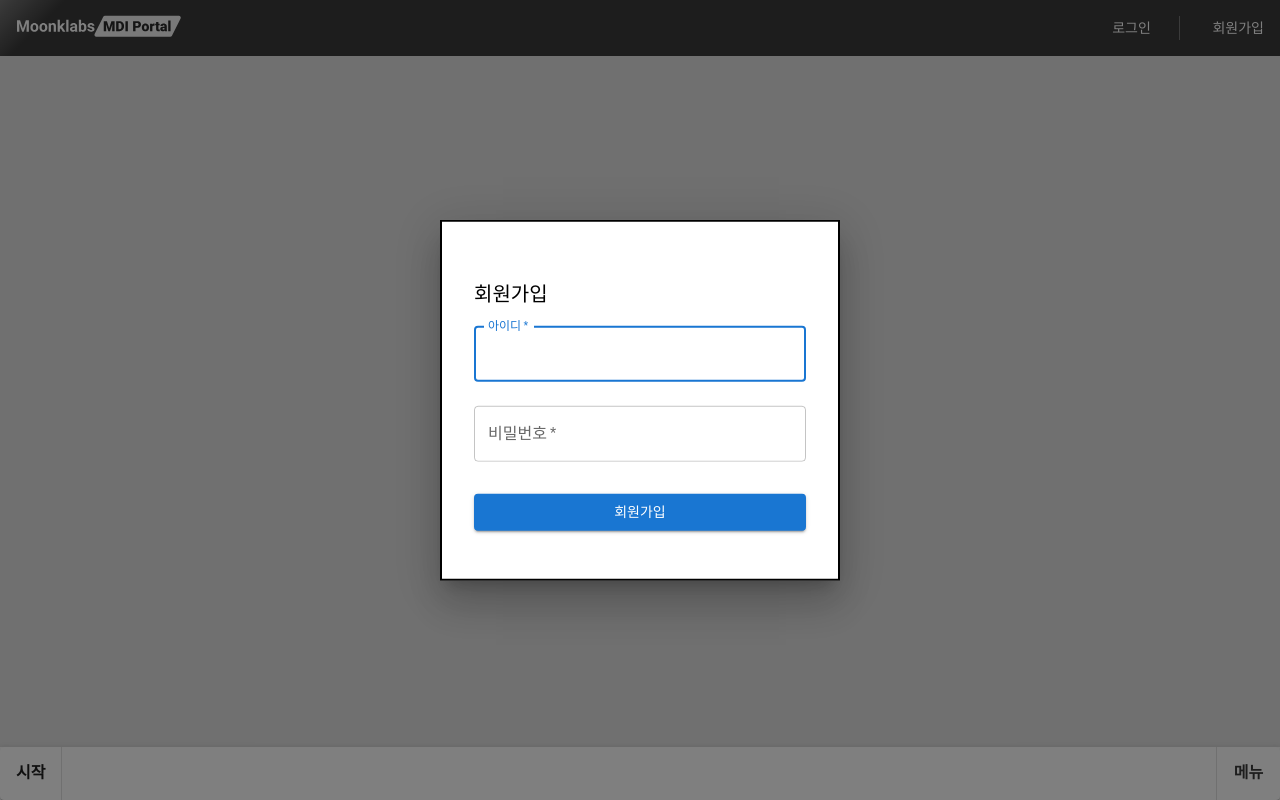
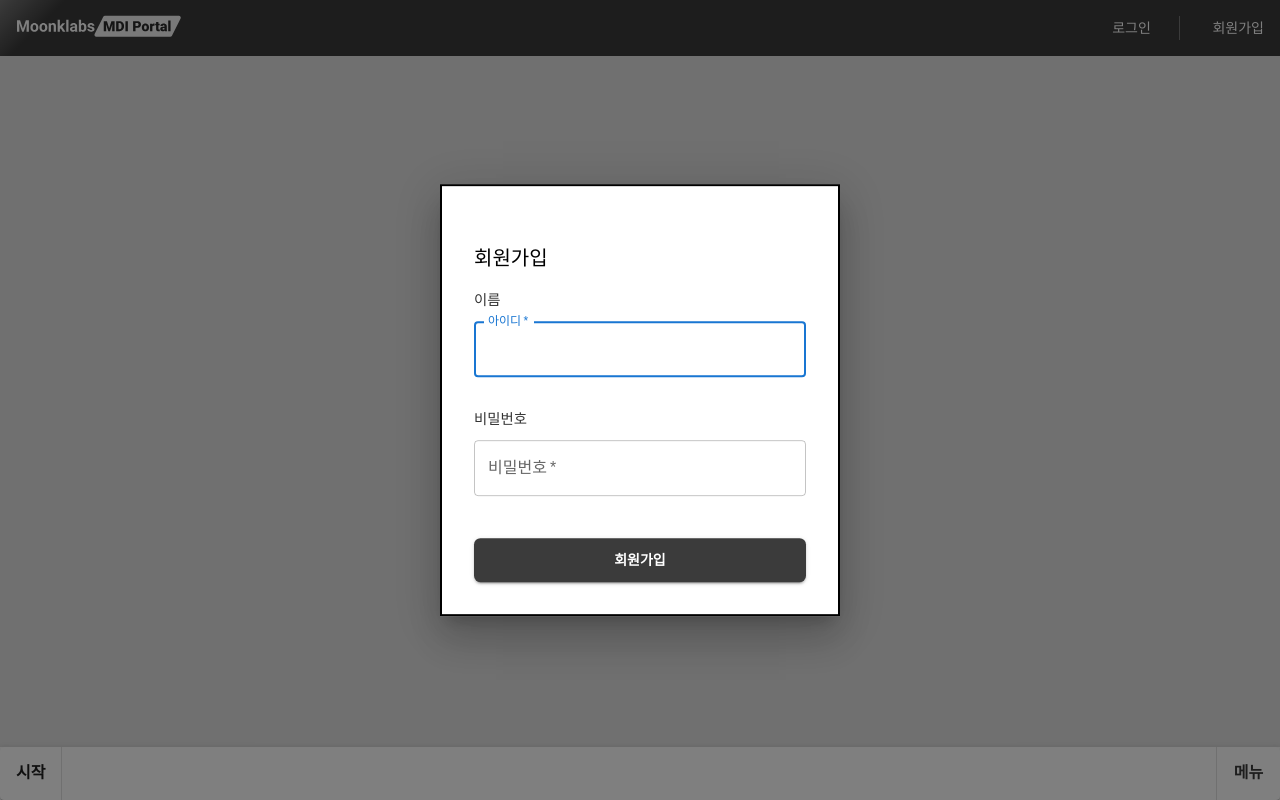
Before and after one commit to moonklabs/mdi-portal-lsm-study, a React (Create React App) app in the folder mdi-react/: page / in a window 1280 px wide. Both pictures are taken after a click on the button "회원가입". Built offline with nearby package versions, Linux system fonts and the light colour scheme; a web font is replaced by a local one.

Commit message:
refactor: 공통 스타일 분리

```diff
--- a/mdi-react/src/compnents/modal/LoginModal.jsx
+++ b/mdi-react/src/compnents/modal/LoginModal.jsx
@@ -1,7 +1,13 @@
 import React, { useState } from 'react';
 import { useDispatch, useSelector } from 'react-redux';
-import { TextField, Button, Box, Typography, Alert } from '@mui/material';
+import { Box, Typography, Alert } from '@mui/material';
 import { signIn } from '../../features/auth/authSlice';
+import {
+  FormFieldTitle,
+  FormSubmitButton,
+  FormTextBox,
+  FormTextField,
+} from '../../style/FormStyled';
 
 const LoginModal = ({ onClose }) => {
   const [formData, setFormData] = useState({ username: '', password: '' });
@@ -26,9 +32,11 @@ const LoginModal = ({ onClose }) => {
   };
 
   return (
-    <Box component="form" onSubmit={handleSubmit} sx={{ mt: 3 }}>
+    <Box component="form" onSubmit={handleSubmit} sx={{ border: 'none' }}>
       <Typography variant="h6">로그인</Typography>
-      <TextField
+      <FormTextBox>
+        <FormFieldTitle variant="body1">이름</FormFieldTitle>
+        <FormTextField
           margin="normal"
           required
           fullWidth
@@ -39,7 +47,10 @@ const LoginModal = ({ onClose }) => {
           autoFocus
           onChange={handleChange}
         />
-      <TextField
+      </FormTextBox>
+      <FormTextBox>
+        <FormFieldTitle variant="body1">비밀번호</FormFieldTitle>
+        <FormTextField
           margin="normal"
           required
           fullWidth
@@ -50,16 +61,16 @@ const LoginModal = ({ onClose }) => {
           autoComplete="current-password"
           onChange={handleChange}
         />
+      </FormTextBox>
       {error && <Alert severity="error">{error}</Alert>}
-      <Button
+      <FormSubmitButton
         type="submit"
         fullWidth
         variant="contained"
-        sx={{ mt: 3, mb: 2 }}
         disabled={loading}
       >
         로그인
-      </Button>
+      </FormSubmitButton>
     </Box>
   );
 };
--- a/mdi-react/src/compnents/modal/NewWindowForm.jsx
+++ b/mdi-react/src/compnents/modal/NewWindowForm.jsx
@@ -14,9 +14,9 @@ import {
   Select,
   MenuItem,
   Box,
-  Typography,
   styled,
 } from '@mui/material';
+import { FormFieldTitle, FormSubmitButton } from '../../style/FormStyled';
 
 const NewWindowForm = ({ open, onClose }) => {
   const [title, setTitle] = useState('');
@@ -108,13 +108,14 @@ const NewWindowForm = ({ open, onClose }) => {
               sx={{
                 display: 'flex',
                 flexDirection: 'column',
-                gap: '1rem',
               }}
             >
-              <Box>
-                <Typography variant="body1" sx={FieldTitle}>
-                  새창 이름
-                </Typography>
+              <Box
+                sx={{
+                  mb: '1rem',
+                }}
+              >
+                <FormFieldTitle variant="body1">새창 이름</FormFieldTitle>
                 <TextField
                   label="이름"
                   value={title}
@@ -138,9 +139,7 @@ const NewWindowForm = ({ open, onClose }) => {
                     control={<Radio />}
                     label="브라우저로 사용"
                   />
-                  <Typography variant="body1" sx={FieldTitle}>
-                    URL
-                  </Typography>
+                  <FormFieldTitle variant="body1">URL</FormFieldTitle>
                   <Box
                     sx={{
                       display: 'flex',
@@ -170,9 +169,7 @@ const NewWindowForm = ({ open, onClose }) => {
                       fontSize: '1rem',
                     }}
                   />
-                  <Typography variant="body1" sx={FieldTitle}>
-                    시계
-                  </Typography>
+                  <FormFieldTitle variant="body1">시계</FormFieldTitle>
                   <Select
                     value={timezone}
                     onChange={(e) => setTimezone(e.target.value)}
@@ -203,8 +200,7 @@ const NewWindowForm = ({ open, onClose }) => {
               </RadioGroup>
               <DialogActions
                 sx={{
-                  mt: '1.4rem',
-                  padding: '0',
+                  p: 0,
                 }}
               >
                 <FormSubmitButton type="submit">생성</FormSubmitButton>
@@ -219,7 +215,7 @@ const NewWindowForm = ({ open, onClose }) => {
 
 const Field = {
   '& .MuiInputBase-input': {
-    padding: '0.6rem',
+    p: '0.8rem',
     fontSize: '0.8rem',
   },
   '& .MuiInputLabel-root': {
@@ -230,12 +226,6 @@ const Field = {
   '& .MuiInputLabel-shrink': {
     transform: 'translate(0.8rem, -150%)',
   },
-};
-
-const FieldTitle = {
-  color: '#343434',
-  fontSize: '0.9rem',
-  marginBottom: '0.6rem',
 };
 
 const RadioButtonLabel = styled(FormControlLabel)({
@@ -251,16 +241,4 @@ const MenuItems = styled(MenuItem)({
   },
 });
 
-const FormSubmitButton = styled(Button)({
-  width: '100%',
-  backgroundColor: '#3B3B3B',
-  color: 'white',
-  padding: '0.6rem',
-  borderRadius: '0.4rem',
-
-  '&:hover': {
-    backgroundColor: '#111111',
-  },
-});
-
 export default NewWindowForm;
--- a/mdi-react/src/compnents/modal/Signup.jsx
+++ b/mdi-react/src/compnents/modal/Signup.jsx
@@ -1,7 +1,13 @@
 import React, { useState } from 'react';
 import { useDispatch, useSelector } from 'react-redux';
-import { TextField, Button, Box, Typography, Alert } from '@mui/material';
+import { Box, Typography, Alert } from '@mui/material';
 import { signUp } from '../../features/auth/authSlice';
+import {
+  FormFieldTitle,
+  FormSubmitButton,
+  FormTextBox,
+  FormTextField,
+} from '../../style/FormStyled';
 
 const Signup = ({ onClose }) => {
   const [formData, setFormData] = useState({ username: '', password: '' });
@@ -27,7 +33,9 @@ const Signup = ({ onClose }) => {
   return (
     <Box component="form" onSubmit={handleSubmit} sx={{ mt: 3 }}>
       <Typography variant="h6">회원가입</Typography>
-      <TextField
+      <FormTextBox>
+        <FormFieldTitle variant="body1">이름</FormFieldTitle>
+        <FormTextField
           margin="normal"
           required
           fullWidth
@@ -38,7 +46,10 @@ const Signup = ({ onClose }) => {
           autoFocus
           onChange={handleChange}
         />
-      <TextField
+      </FormTextBox>
+      <FormTextBox>
+        <FormFieldTitle variant="body1">비밀번호</FormFieldTitle>
+        <FormTextField
           margin="normal"
           required
           fullWidth
@@ -49,16 +60,16 @@ const Signup = ({ onClose }) => {
           autoComplete="current-password"
           onChange={handleChange}
         />
+      </FormTextBox>
       {error && <Alert severity="error">{error}</Alert>}
-      <Button
+      <FormSubmitButton
         type="submit"
         fullWidth
         variant="contained"
-        sx={{ mt: 3, mb: 2 }}
         disabled={loading}
       >
         회원가입
-      </Button>
+      </FormSubmitButton>
     </Box>
   );
 };
--- /dev/null
+++ b/mdi-react/src/style/FormStyled.js
@@ -0,0 +1,63 @@
+import { Box, Button, TextField, Typography, styled } from '@mui/material';
+
+export const FormFieldTitle = styled(Typography)({
+  color: '#343434',
+  fontSize: '0.9rem',
+  marginBottom: '0.6rem',
+});
+
+export const FormSubmitButton = styled(Button)({
+  width: '100%',
+  backgroundColor: '#3B3B3B',
+  color: 'white',
+  padding: '0.6rem',
+  borderRadius: '0.4rem',
+  marginTop: '1.6rem',
+  fontWeight: '700',
+
+  '&:hover': {
+    backgroundColor: '#111111',
+  },
+});
+
+export const FormTextField = styled(TextField)({
+  marginBottom: '1rem',
+  marginTop: '0',
+});
+
+export const FormTextBox = styled(Box)({
+  display: 'flex',
+  flexDirection: 'column',
+  marginTop: '1rem',
+});
+
+// const FieldTitle = {
+//   color: '#343434',
+//   fontSize: '0.9rem',
+//   marginBottom: '0.6rem',
+// };
+
+// const FormSubmitButton = styled(Button)({
+//   width: '100%',
+//   backgroundColor: '#3B3B3B',
+//   color: 'white',
+//   padding: '0.6rem',
+//   borderRadius: '0.4rem',
+//   marginTop: '1.8rem',
+//   fontWeight: '700',
+
+//   '&:hover': {
+//     backgroundColor: '#111111',
+//   },
+// });
+
+// const LoginTextFeild = styled(TextField)({
+//   marginBottom: '1rem',
+//   marginTop: '0',
+// });
+
+// const LoginTextBox = styled(Box)({
+//   display: 'flex',
+//   flexDirection: 'column',
+//   marginTop: '1rem',
+// });
```
Lines whose indentation alone changed are shown as unchanged.
